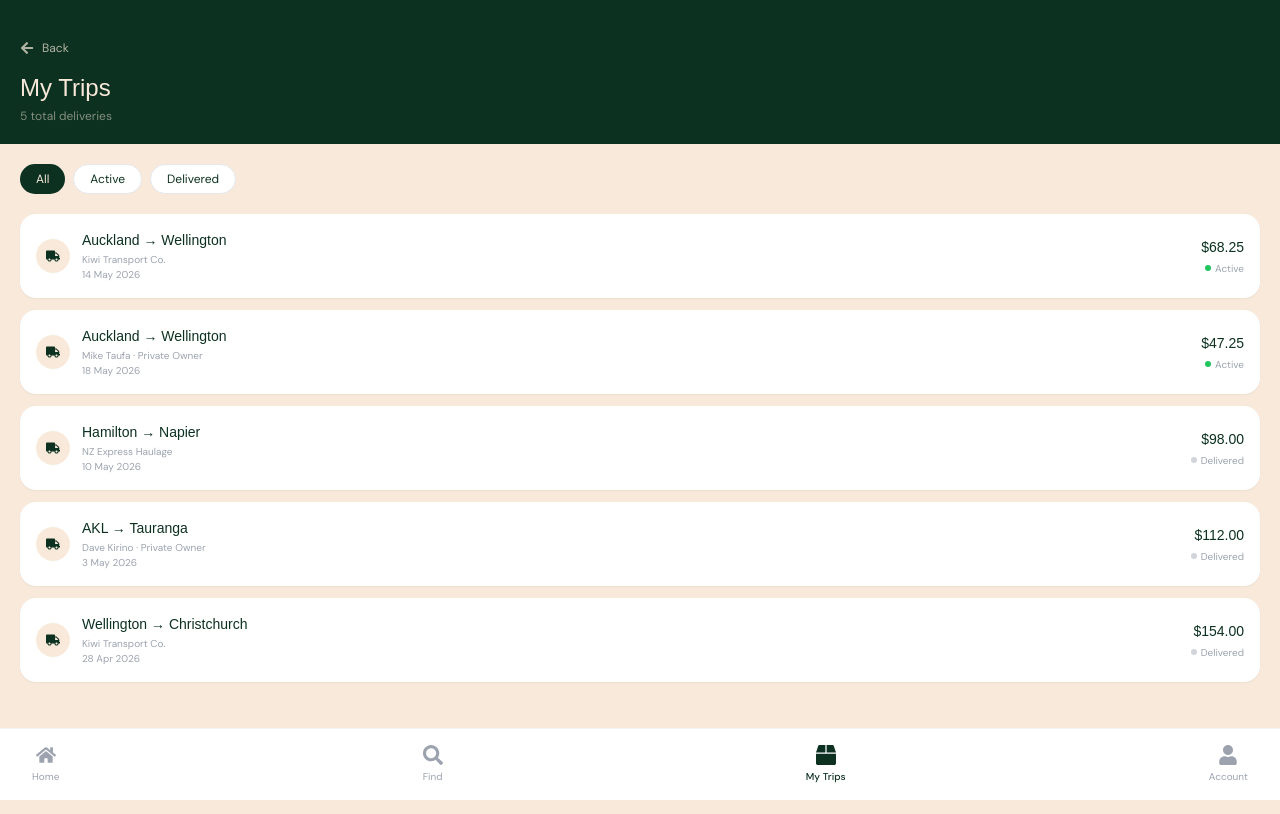
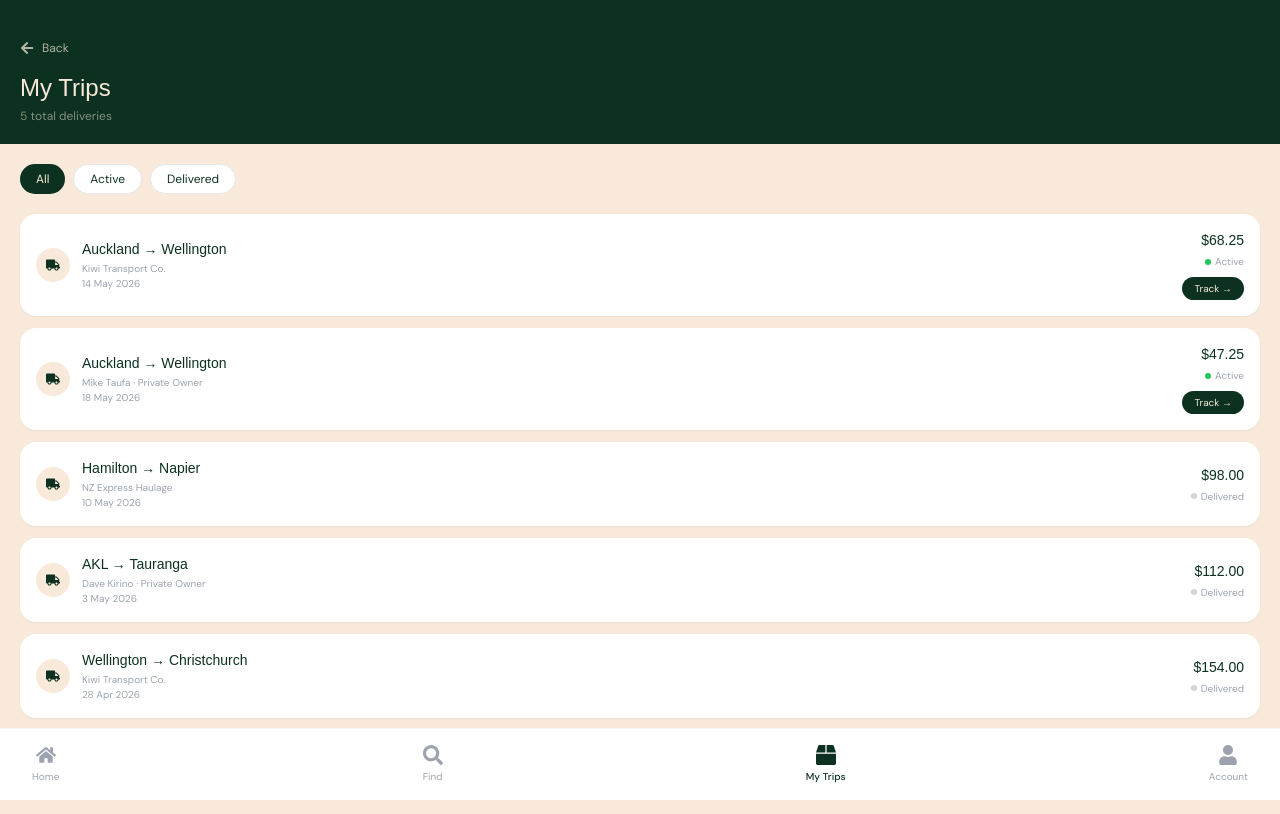
Before and after one commit to ac147616/pickle-app, a React (Vite) app: page /mytrips/1 in a window 1280 px wide. Built offline with nearby package versions, Linux system fonts and the light colour scheme; a web font is replaced by a local one.

Commit message:
added track button to active trips in MyTrips screen

```diff
--- a/src/pages/MyTrips.jsx
+++ b/src/pages/MyTrips.jsx
@@ -159,14 +159,15 @@ export default function MyTrips() {
                 </div>
               </div>
 
-              {/* Right: price and status */}
-              <div className="text-right">
+              {/* Right: price, status and track button */}
+              <div className="text-right flex flex-col items-end gap-1">
                 <p className="text-[#0c3120] text-sm"
                   style={{ fontFamily: 'Belleza, sans-serif' }}>
                   {trip.price}
                 </p>
+
                 {/* Status dot and label */}
-                <div className="flex items-center gap-1 justify-end mt-1">
+                <div className="flex items-center gap-1 justify-end">
                   <div className={`w-1.5 h-1.5 rounded-full ${
                     trip.status === 'active' ? 'bg-green-500' : 'bg-gray-300'
                   }`}></div>
@@ -175,6 +176,17 @@ export default function MyTrips() {
                     {trip.status}
                   </p>
                 </div>
+
+                {/* Track button only shows for active trips */}
+                {trip.status === 'active' && (
+                  <button
+                    onClick={() => navigate(`/tracking/${accountId}/${trip.id}`)}
+                    className="bg-[#0c3120] text-[#f9e9da] text-[10px] px-3 py-1 rounded-full mt-1 active:scale-95 transition-all duration-150"
+                    style={{ fontFamily: 'DM Sans, sans-serif' }}
+                  >
+                    Track →
+                  </button>
+                )}
               </div>
             </div>
           ))}
```
